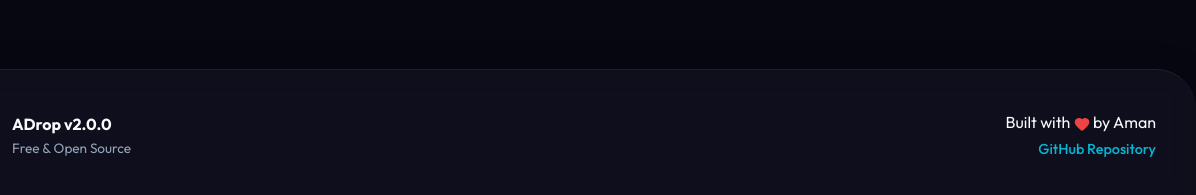
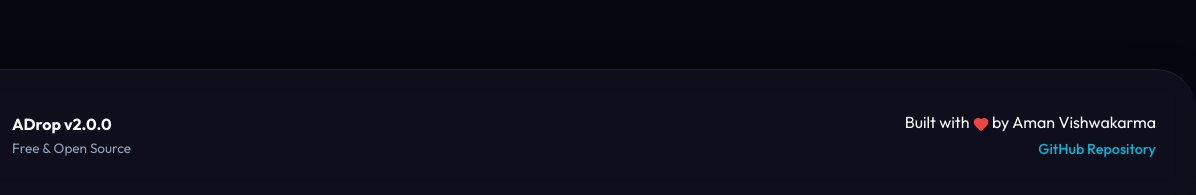
Before and after one commit to BeginnerAman/ADrop, a plain HTML site: page docs/index.html in a window 1280 px wide. Shown: the part 4278-4473 px from the top of the page, 84-1280 px from the left. Drawn offline with nearby package versions, Linux system fonts and the light colour scheme.

Commit message:
Add favicon and update footer developer credits

```diff
--- a/docs/index.html
+++ b/docs/index.html
@@ -8,6 +8,9 @@
     <meta property="og:title" content="ADrop - Offline Local File Transfer">
     <meta property="og:description" content="Transfer files instantly between PC and Phone via WiFi. No apps, no internet.">
     <title>ADrop | Offline Local File Transfer</title>
+    <link rel="icon" type="image/png" href="images/adrop-logo.png">
+    <link rel="shortcut icon" type="image/png" href="images/adrop-logo.png">
+    <link rel="apple-touch-icon" href="images/adrop-logo.png">
 
     <!-- Google Fonts -->
     <link rel="preconnect" href="https://fonts.googleapis.com">
@@ -278,7 +281,7 @@
                 </div>
             </div>
             <div class="footer-right">
-                <p>Built with <i data-lucide="heart" style="width:16px;height:16px;display:inline-block;vertical-align:middle;color:#ef4444;fill:#ef4444;"></i> by Aman</p>
+                <p>Built with <i data-lucide="heart" style="width:16px;height:16px;display:inline-block;vertical-align:middle;color:#ef4444;fill:#ef4444;"></i> by Aman Vishwakarma</p>
                 <a href="https://github.com/BeginnerAman/ADrop" target="_blank" class="footer-link">GitHub Repository</a>
             </div>
         </div>
```
